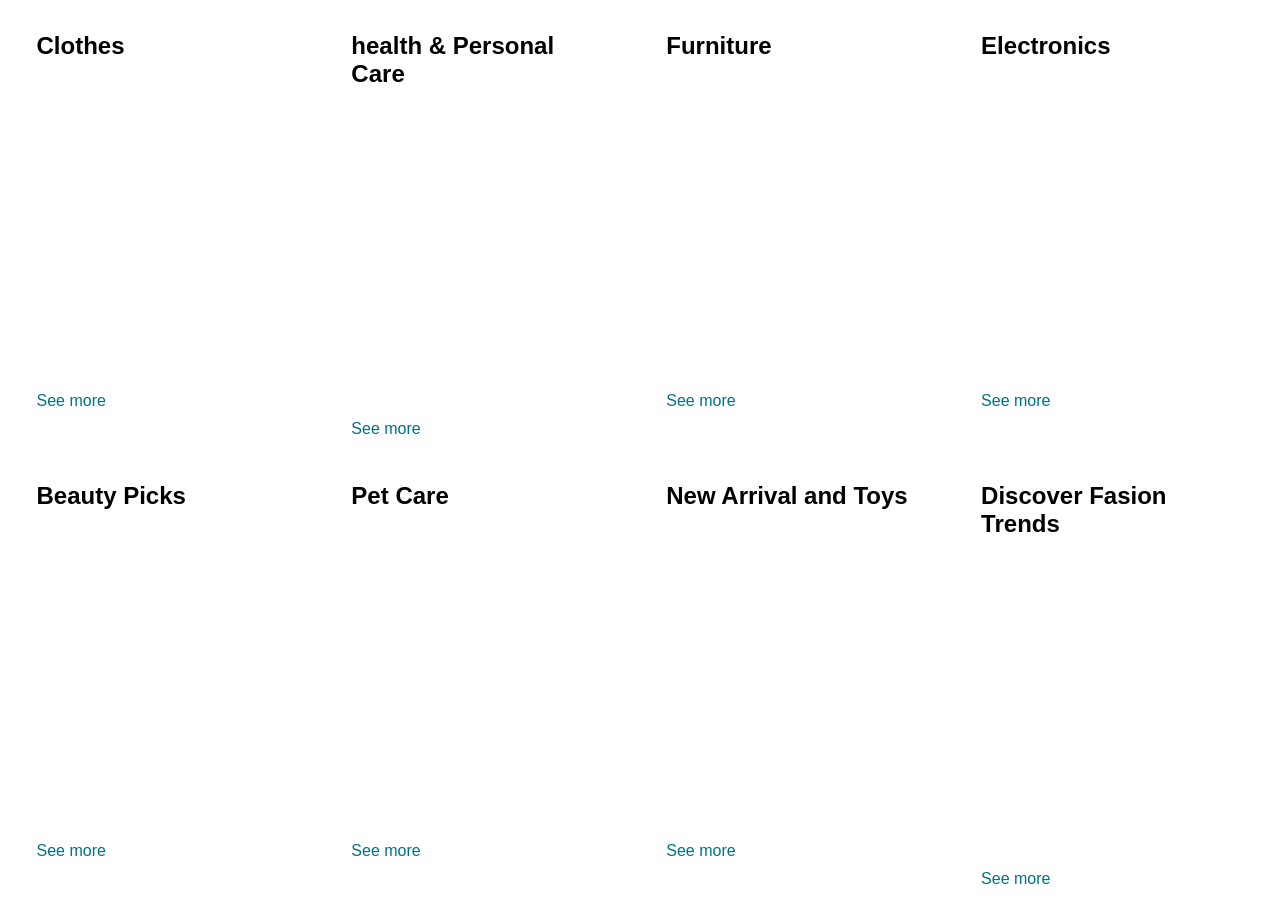
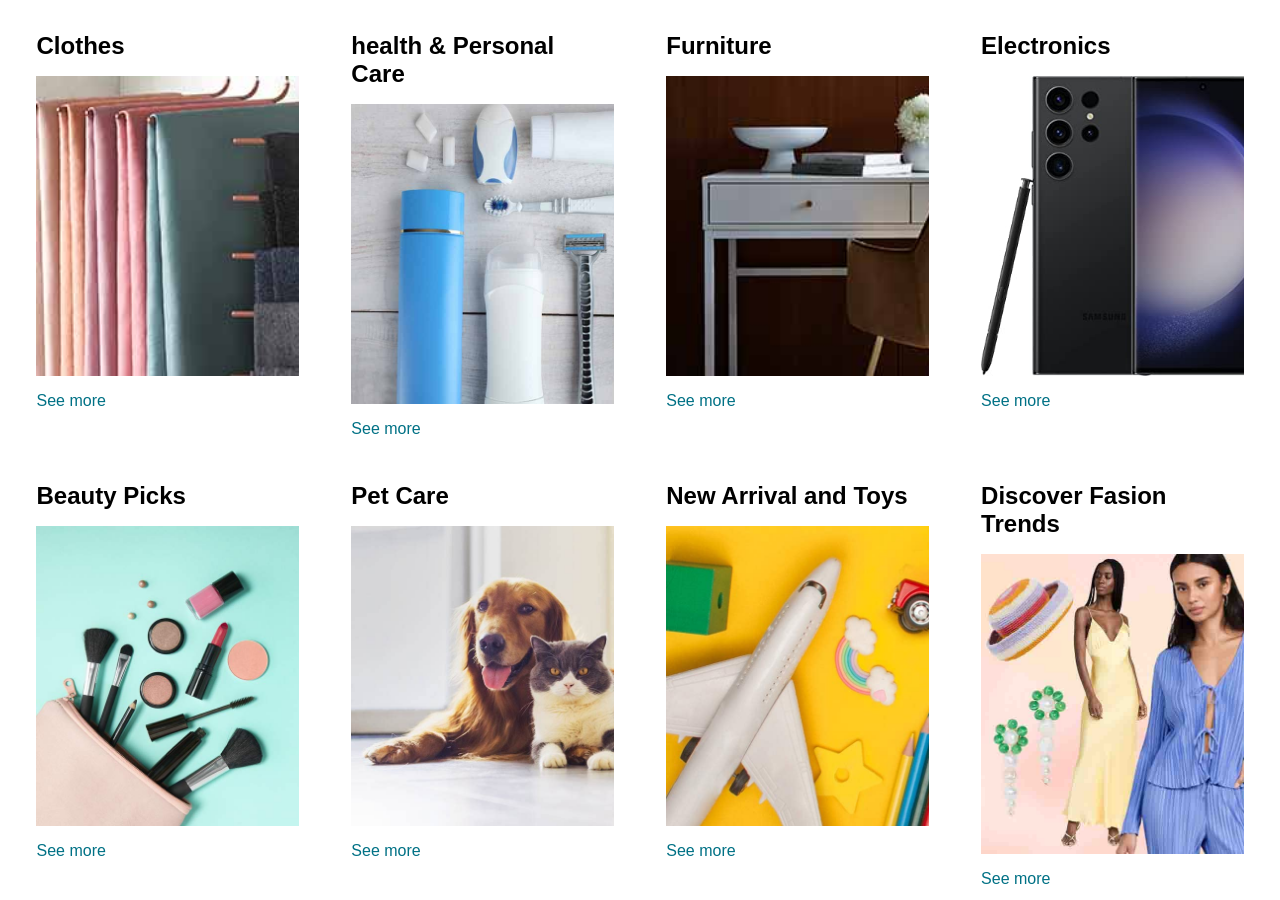
Before and after one commit to SudhirRajbhar/amazone.github.io, a plain HTML site: page index.html in a window 1280 px wide. Shown: the part 483-1383 px from the top of the page. Drawn offline with Linux system fonts and the light colour scheme.

```diff
--- a/index.html
+++ b/index.html
@@ -84,56 +84,56 @@
         <div class="box1 box">
             <div class="box-content">
                 <h2>Clothes</h2>
-                <div class="box-img" style="background-image: url('img/box1_image.jpg');"></div>
+                <div class="box-img" style="background-image: url('box1_image.jpg');"></div>
                 <p>See more</p>
             </div>
         </div>
         <div class="box2 box">
             <div class="box-content">
                 <h2>health & Personal Care</h2>
-                <div class="box-img" style="background-image: url('img/box2_image.jpg');"></div>
+                <div class="box-img" style="background-image: url('box2_image.jpg');"></div>
                 <p>See more</p>
             </div>
         </div>
         <div class="box3 box">
             <div class="box-content">
                 <h2>Furniture</h2>
-                <div class="box-img" style="background-image: url('img/box3_image.jpg');"></div>
+                <div class="box-img" style="background-image: url('box3_image.jpg');"></div>
                 <p>See more</p>
             </div>
         </div>
         <div class="box4 box">
             <div class="box-content">
                 <h2>Electronics</h2>
-                <div class="box-img" style="background-image: url('img/box4_image.jpg');"></div>
+                <div class="box-img" style="background-image: url('box4_image.jpg');"></div>
                 <p>See more</p>
             </div>
         </div>
         <div class="box1 box">
             <div class="box-content">
                 <h2>Beauty Picks</h2>
-                <div class="box-img" style="background-image: url('img/box5_image.jpg');"></div>
+                <div class="box-img" style="background-image: url('box5_image.jpg');"></div>
                 <p>See more</p>
             </div>
         </div>
         <div class="box2 box">
             <div class="box-content">
                 <h2>Pet Care</h2>
-                <div class="box-img" style="background-image: url('img/box6_image.jpg');"></div>
+                <div class="box-img" style="background-image: url('box6_image.jpg');"></div>
                 <p>See more</p>
             </div>
         </div>
         <div class="box3 box">
             <div class="box-content">
                 <h2>New Arrival and Toys</h2>
-                <div class="box-img" style="background-image: url('img/box7_image.jpg');"></div>
+                <div class="box-img" style="background-image: url('box7_image.jpg');"></div>
                 <p>See more</p>
             </div>
         </div>
         <div class="box4 box">
             <div class="box-content">
                 <h2>Discover Fasion Trends</h2>
-                <div class="box-img" style="background-image: url('img/box8_image.jpg');"></div>
+                <div class="box-img" style="background-image: url('box8_image.jpg');"></div>
                 <p>See more</p>
             </div>
         </div>
--- a/style.css
+++ b/style.css
@@ -17,7 +17,7 @@
     width: 100px;
 }
 .logo {
-    background-image: url("img/amazon_logo.png");
+    background-image: url("amazon_logo.png");
     background-size: cover;
     height: 50px;
     width: 100%;
@@ -130,7 +130,7 @@ span {
 
 /* hero section */
 .hero-section {
-    background-image: url("img/hero_image.jpg");
+    background-image: url("hero_image.jpg");
     background-size: cover;
     height: 380px;
     width: 100%;
@@ -225,7 +225,7 @@ ul a {
 }
 
 .logo {
-    background-image: url("img/amazon_logo.png");
+    background-image: url("amazon_logo.png");
     background-size: cover;
     height: 50px;
     width: 100px;
```
